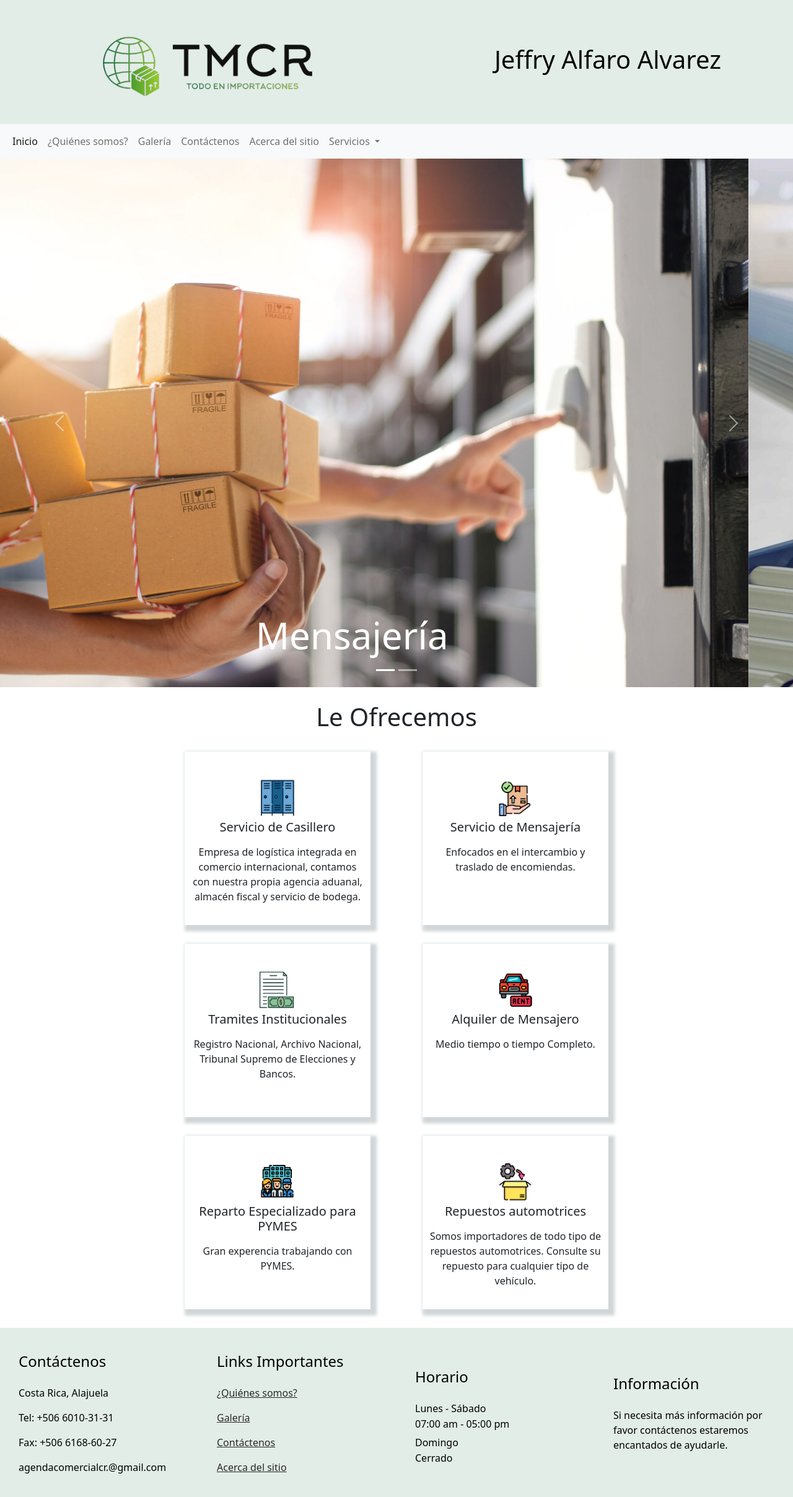
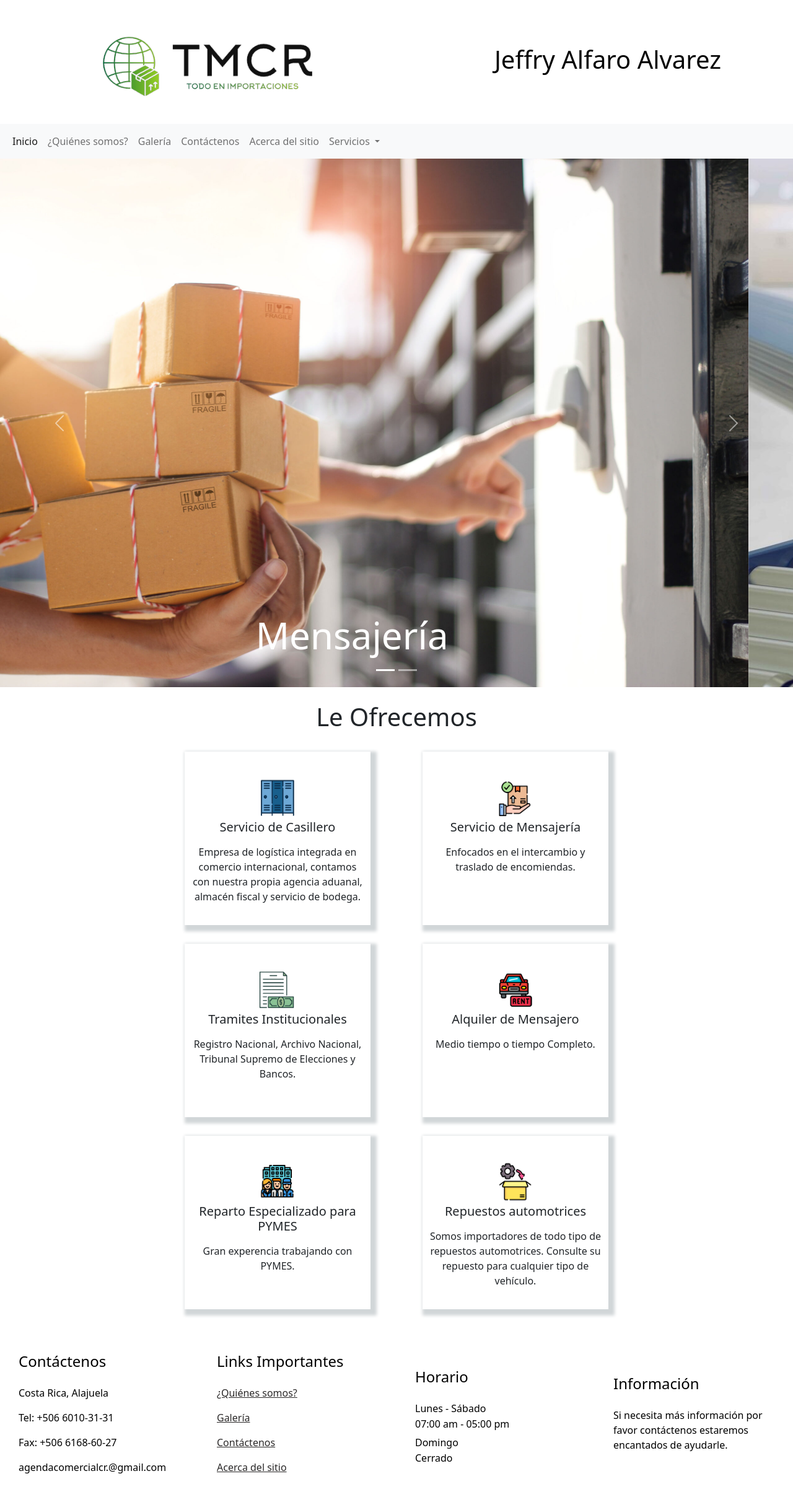
Before and after one commit to ZhagoAlvarez/TMCR, a plain HTML site: page index.html in a window 1280 px wide. Shown: the whole page at 62% size. Drawn offline with nearby package versions, Linux system fonts and the light colour scheme.

Commit message:
Home page 3
Home page 3

```diff
--- a/css/default.css
+++ b/css/default.css
@@ -4,7 +4,6 @@
     }
     #image {
         position: relative;
-        left: 50px;
     }
     #footerContainer {
         flex-direction: row;
@@ -12,7 +11,7 @@
   }
 
   #TMCRHeader {
-    background-color: #e2ede7;
+    background-color: white;
     display: flex;
     flex-wrap: wrap;
     align-items: stretch;
@@ -61,7 +60,7 @@
 }
 
 #footerContainer {
-    background-color: #e2ede7;
+    background-color: white;
     color: black;
     display: flex;
     flex-wrap: wrap;
```
